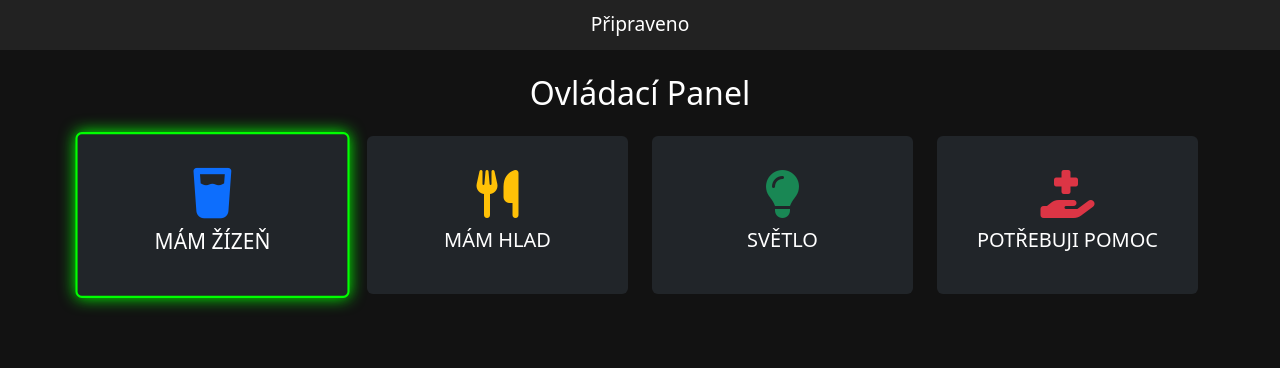
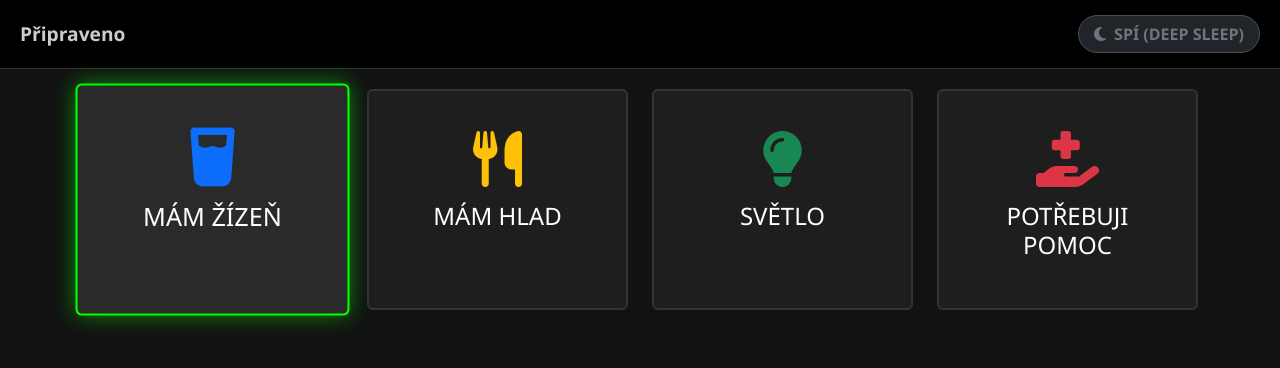
Before and after one commit to lukaskrevky-hub/rpi, a Flask app: page / in a window 1280 px wide. Shown: the top 368 px of the page. Run offline with Flask 3, Linux system fonts and the light colour scheme.

Commit message:
Update index.html

```diff
--- a/templates/index.html
+++ b/templates/index.html
@@ -10,38 +10,69 @@
     <link rel="stylesheet" href="https://cdnjs.cloudflare.com/ajax/libs/font-awesome/6.4.0/css/all.min.css">
 
     <style>
-        body { background-color: #121212; color: white; }
-        .card { transition: all 0.3s; cursor: pointer; border: 2px solid transparent; }
-        /* Třída pro aktivní položku vybranou joystickem */
+        body { background-color: #121212; color: white; font-family: 'Segoe UI', sans-serif; }
+
+        .card {
+            transition: all 0.2s;
+            cursor: pointer;
+            border: 2px solid #333;
+            background-color: #1e1e1e;
+        }
+
+        /* Aktivní karta (vybraná joystickem) */
         .joystick-active {
             border-color: #00ff00 !important;
             transform: scale(1.05);
-            box-shadow: 0 0 15px #00ff00;
+            box-shadow: 0 0 20px rgba(0, 255, 0, 0.5);
+            background-color: #2a2a2a;
         }
-        .icon-large { font-size: 3rem; margin-bottom: 10px; }
-        .status-bar { height: 50px; background: #222; padding: 10px; text-align: center; font-size: 1.2rem; }
+
+        .icon-large { font-size: 3.5rem; margin-bottom: 15px; display: block; }
+
+        /* Horní lišta */
+        .top-bar {
+            display: flex; justify-content: space-between; align-items: center;
+            padding: 15px 20px; background: #000; border-bottom: 1px solid #333;
+            margin-bottom: 20px;
+        }
+
+        /* Indikátor stavu (Badge) */
+        .status-badge {
+            font-size: 1rem; padding: 6px 15px; border-radius: 50px; font-weight: bold;
+            display: flex; align-items: center; gap: 8px; text-transform: uppercase;
+            box-shadow: 0 0 10px rgba(0,0,0,0.5);
+        }
+
+        /* Barvy stavů */
+        .status-ready { background-color: #198754; color: white; border: 1px solid #198754; }      /* Zelená */
+        .status-sleep { background-color: #212529; color: #6c757d; border: 1px solid #495057; }   /* Šedá/Červená */
+        .status-conn { background-color: #ffc107; color: black; border: 1px solid #ffc107; }       /* Žlutá */
+
+        .fa-moon { color: #6c757d; }
     </style>
 </head>
 <body>
 
-    <!-- Horní lišta se stavem -->
-    <div class="status-bar" id="status-message">
-        Systém připraven
+    <!-- Horní lišta -->
+    <div class="top-bar">
+        <div id="msg-box" style="font-size: 1.2rem; font-weight: bold; color: #ccc;">Systém připraven</div>
+
+        <!-- ZDE JE NOVÝ INDIKÁTOR -->
+        <div id="connection-indicator" class="status-badge status-sleep">
+            <i class="fa-solid fa-moon"></i> <span>SPÍ</span>
+        </div>
     </div>
 
-    <div class="container mt-4">
-        <h2 class="text-center mb-4">Ovládací Panel</h2>
-
-        <!-- Mřížka s kartami -->
+    <div class="container">
         <div class="row g-4">
             {% for item in menu %}
             <div class="col-6 col-md-3">
-                <div class="card h-100 bg-dark text-white text-center p-3"
+                <div class="card h-100 text-center p-4 text-white"
                      id="card-{{ item.id }}"
                      onclick="manualClick({{ item.id }})">
                     <div class="card-body">
                         <i class="fa-solid {{ item.icon }} icon-large text-{{ item.color }}"></i>
-                        <h5 class="card-title">{{ item.label }}</h5>
+                        <h4 class="card-title">{{ item.label }}</h4>
                     </div>
                 </div>
             </div>
@@ -51,32 +82,54 @@
 
     <!-- JavaScript (AJAX Logika) -->
     <script>
-        // Funkce pro aktualizaci stavu (AJAX polling)
-        // Ptá se serveru každých 300ms: "Kde je joystick?"
         function updateStatus() {
+            // Dotaz na server každých 300ms
             fetch('/api/status')
                 .then(response => response.json())
                 .then(data => {
-                    // 1. Zrušit zvýraznění všech karet
+                    // 1. Aktualizace MENU (zvýraznění vybrané karty)
                     document.querySelectorAll('.card').forEach(c => c.classList.remove('joystick-active'));
+                    const activeCard = document.getElementById('card-' + data.selected_index);
+                    if (activeCard) activeCard.classList.add('joystick-active');
 
-                    // 2. Zvýraznit tu, kterou vybral joystick
-                    const activeCard = document.getElementById('card-' + data.selected_index);
-                    if (activeCard) {
-                        activeCard.classList.add('joystick-active');
+                    // 2. Aktualizace HLÁŠKY vlevo nahoře
+                    if (data.message) document.getElementById('msg-box').innerText = data.message;
+
+                    // 3. Aktualizace STAVU OVLADAČE (Barva a Text vpravo nahoře)
+                    const badge = document.getElementById('connection-indicator');
+                    const icon = badge.querySelector('i');
+                    const text = badge.querySelector('span');
+
+                    // Reset tříd (odstraníme starou barvu)
+                    badge.classList.remove('status-ready', 'status-sleep', 'status-conn');
+
+                    // Nastavení nové barvy a ikony podle stavu
+                    if (data.connection === 'READY') {
+                        badge.classList.add('status-ready');
+                        icon.className = 'fa-solid fa-gamepad';
+                        text.innerText = "PŘIPRAVENO";
                     }
-
-                    // 3. Aktualizovat text nahoře
-                    document.getElementById('status-message').innerText = data.message;
-                });
+                    else if (data.connection === 'CONNECTING') {
+                        badge.classList.add('status-conn');
+                        icon.className = 'fa-solid fa-spinner fa-spin'; // Točící se kolečko
+                        text.innerText = "PŘIPOJOVÁNÍ...";
+                    }
+                    else {
+                        // SLEEP nebo cokoli jiného
+                        badge.classList.add('status-sleep');
+                        icon.className = 'fa-solid fa-moon';
+                        text.innerText = "SPÍ (Deep Sleep)";
+                    }
+                })
+                .catch(err => console.error("Chyba komunikace:", err));
         }
 
-        // Funkce, když na kartu klikne pečovatel myší/prstem
+        // Funkce pro kliknutí myší (pro pečovatele)
         function manualClick(id) {
             fetch('/api/click/' + id, { method: 'POST' });
         }
 
-        // Spouštět aktualizaci v intervalu
+        // Spuštění intervalu (300ms)
         setInterval(updateStatus, 300);
     </script>
 </body>
```
